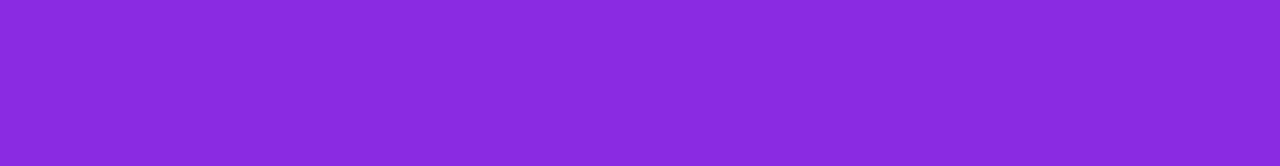
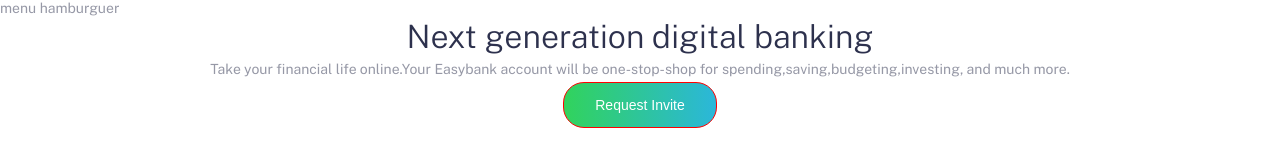
Before and after one commit to Raphael2790/Easybank-landingpage-sass, a website: page index.html in a window 1280 px wide. Drawn offline with nearby package versions, Linux system fonts and the light colour scheme.

Commit message:
Criando header e hero

```diff
--- a/index.html
+++ b/index.html
@@ -4,9 +4,19 @@
   <meta charset="UTF-8">
   <meta name="viewport" content="width=device-width, initial-scale=1.0">
   <title>EasyBank</title>
+  <link href="https://fonts.googleapis.com/css2?family=Public+Sans:wght@300;400&display=swap" rel="stylesheet">
   <link rel="stylesheet" href="./static/css/styles.css">
 </head>
 <body>
-
+  <header>
+    <span>menu hamburguer</span>
+  </header>
+  <section class="hero">
+    <div class="wrapper">
+      <h1 class="title-h1">Next generation digital banking</h1>
+      <p class="copy">Take your financial life online.Your Easybank account will be one-stop-shop for spending,saving,budgeting,investing, and much more.</p>
+      <button class="button">Request Invite</button>
+    </div>
+  </section>
 </body>
 </html>
--- a/src/sass/styles.scss
+++ b/src/sass/styles.scss
@@ -1,3 +1,47 @@
+/* Primary Colors */
+$darkBlue: hsl(233, 26%, 24%);
+$limeGreen: hsl(136,65%,51%);
+$brightCyan: hsl(192,70%,51%);
+
+/* Neutral Colors */
+$grayblue: hsl(233,8%,62%);
+$gray: hsl(220,16%,96%);
+$lightGray: hsl(0, 0%, 98%);
+$white: hsl(0,0%,100%);
+
+* {
+  margin: 0;
+  padding: 0;
+  font-size: 14px;
+}
+
 body {
-  background-color: blueviolet;
+  font-family: 'Public Sans', sans-serif;
+  color: $grayblue;
 }
+
+.wrapper {
+  padding: 0 2.1em;
+}
+
+.hero {
+  text-align: center;
+  .copy {
+    line-height: 1.7em;
+  }
+}
+
+.title-h1 {
+  font-size: 2.3em;
+  color: $darkBlue;
+  font-weight: 300;
+  line-height: 1.3em;
+}
+
+.button {
+  border: 1px solid red;
+  background-image: linear-gradient(to right, $limeGreen 0%, $brightCyan 100%);
+  padding: 1em 2.2em;
+  border-radius: 1.5em;
+  color:$white;
+}
```
Also changed, not shown: static/css/styles.css, 1 other file.
